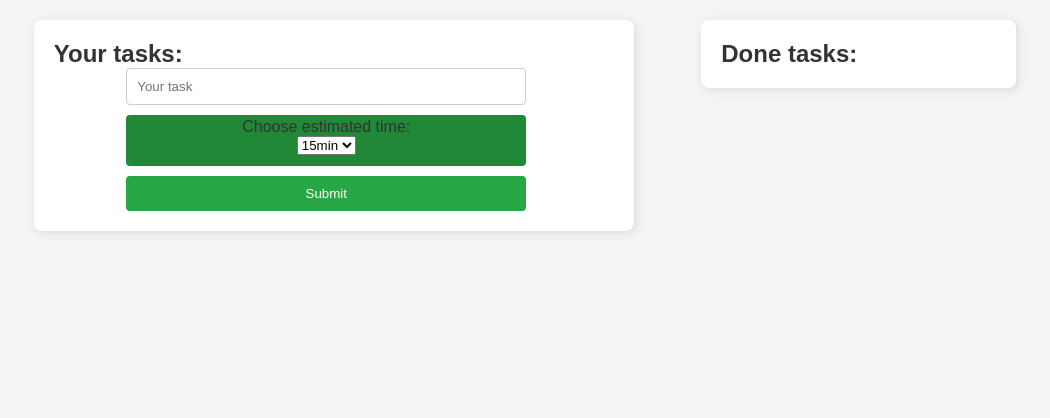
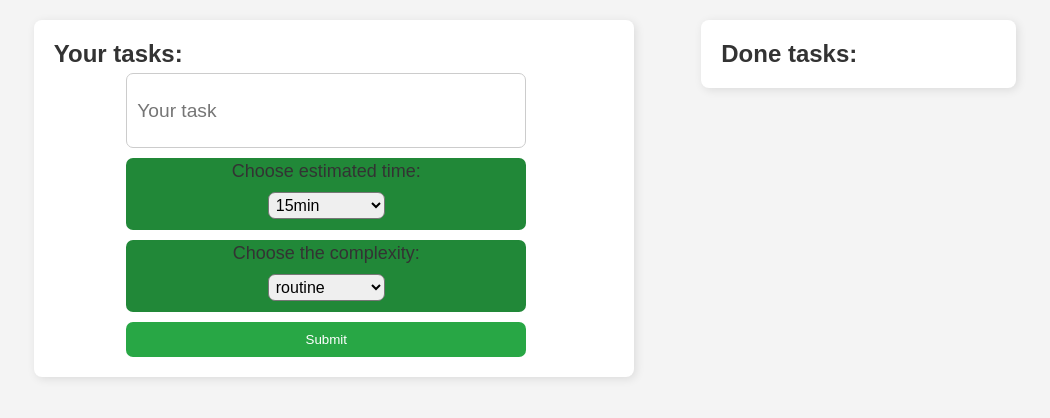
Before and after one commit to Andrewchistyakov/ivr, an Electron app: page index.html in a window 1050 px wide. Drawn offline with Linux system fonts and the light colour scheme; no server answers.

Commit message:
added complexity UI

```diff
--- a/index.html
+++ b/index.html
@@ -28,6 +28,16 @@
             <option value="180">3h+</option>
           </select>
         </div>
+        <div class="est-t complexity">
+          <label for="compl">Choose the complexity:</label>
+            <select id="compl-selector">
+              <option value="routine">routine</option>
+              <option value="easy">easy</option>
+              <option value="normal">normal</option>
+              <option value="hard">hard</option>
+              <option value="very hard">very hard</option>
+            </select>
+          </div>
         <button id="submit-task" onclick="addTask()">Submit</button>
       </div>
     </div>
--- a/style.css
+++ b/style.css
@@ -55,12 +55,13 @@ body {
     justify-content: space-between;
     align-items: center;
     padding: 10px 15px;
+    border: 1px solid #eee;
     border-bottom: 1px solid #eee;
+    margin: 10px;
+    border-radius: 7px;
 }
 
-.todo-item:last-child {
-    border-bottom: none;
-}
+
 
 .todo-item:hover {
     background-color: #f9f9f9;
@@ -75,11 +76,13 @@ body {
 .task-input-box {
     box-sizing: border-box;
     width: 100%;
+    height: 75px;
+    font-size: larger;
     max-width: 400px;
     padding: 10px;
     border: 1px solid #ccc;
     border-radius: 4px;
-
+    border-radius: 7px;
     margin-bottom: 10px;
 }
 
@@ -90,6 +93,7 @@ button {
     border: none;
     border-radius: 4px;
     cursor: pointer;
+    border-radius: 7px;
 }
 
 #submit-task {
@@ -106,6 +110,8 @@ button:hover {
     flex-direction: column;
     align-items: center;
     padding-right: 15px;
+    border-radius: 7px;
+    margin-top: 5px;
 }
 
 .est-t {
@@ -122,11 +128,24 @@ button:hover {
     padding-left: 5px;
     padding-right: 5px;
     margin-bottom: 10px;
-
+    font-size: large;
+    border-radius: 7px;
 }
 
 #time-estimate {
-    margin-bottom: 10px;
+    margin: 10px;
+    padding: 3px;
+    font-size: medium;
+    width: 30%;
+    border-radius: 7px;
+}
+
+#compl-selector {
+    margin: 10px;
+    padding: 3px;
+    font-size: medium;
+    width: 30%;
+    border-radius: 7px;
 }
 
 @media (max-width: 600px) {
```
